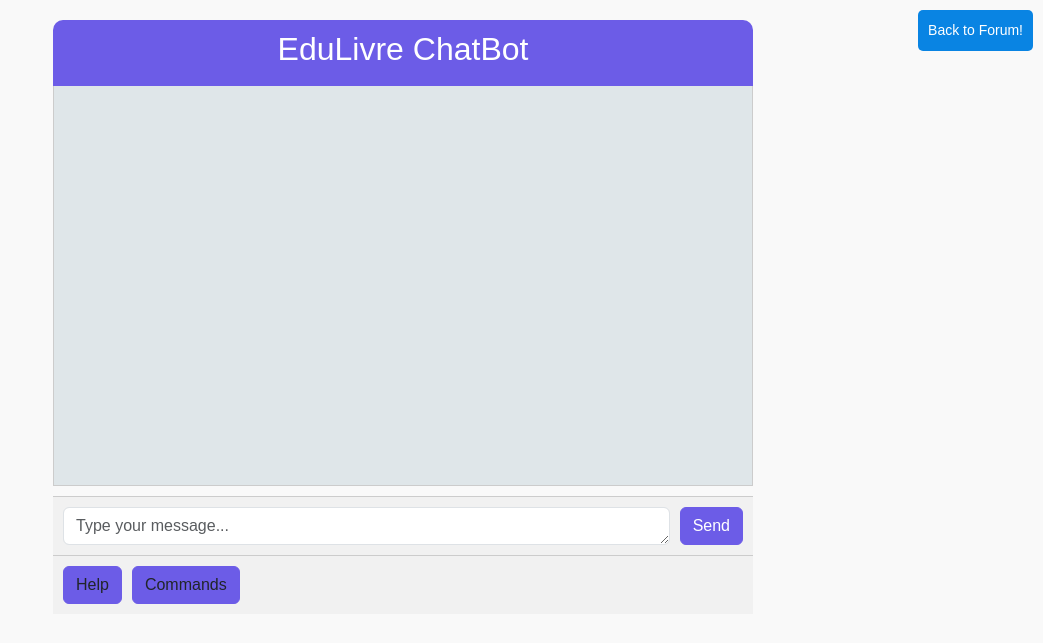
After one commit to boshbosh2025/ProjetWeb2A11_CodeCrafters, a PHP site: page /bot.php in a window 1280 px wide. The commit adds this page. Shown: the top 643 px of the page, without its empty margins (237-1280 px from the left). Run offline with PHP 8.4, Linux system fonts and the light colour scheme.

Commit message:
added a chatbot

```diff
--- /dev/null
+++ b/forum_connexion_inscription/frontoffice/View/bot.php
@@ -0,0 +1,218 @@
+<!DOCTYPE html>
+<html lang="en">
+
+<head>
+    <meta charset="UTF-8">
+    <meta name="viewport" content="width=device-width, initial-scale=1.0">
+    <title>EduLivre ChatBot</title>
+    <link href="https://cdn.jsdelivr.net/npm/bootstrap@5.3.0-alpha1/dist/css/bootstrap.min.css" rel="stylesheet">
+    <link rel="stylesheet" href="styles.css" />
+    <link rel="icon" href="logo.png" />
+    <style>
+        body {
+            font-family: 'Karla', sans-serif;
+            background-color: #f9f9f9;
+        }
+
+        .chat-container {
+            max-width: 700px;
+            margin: 20px auto;
+        }
+
+        .chat-header {
+            background-color: #6c5ce7;
+            color: white;
+            padding: 10px;
+            border-radius: 10px 10px 0 0;
+            text-align: center;
+        }
+
+        .chat-box {
+            height: 400px;
+            overflow-y: auto;
+            background-color: #dfe6e9;
+            padding: 15px;
+            border: 1px solid #ccc;
+            border-top: none;
+            margin-bottom: 10px;
+        }
+
+        .chat-message {
+            margin-bottom: 15px;
+        }
+
+        .chat-message.user {
+            text-align: right;
+        }
+
+        .chat-message.bot {
+            text-align: left;
+        }
+
+        .chat-footer {
+            display: flex;
+            gap: 10px;
+            padding: 10px;
+            background-color: #f1f1f1;
+            border-top: 1px solid #ccc;
+        }
+
+        .chat-footer textarea {
+            flex-grow: 1;
+        }
+
+        .chat-footer button {
+            background-color: #6c5ce7;
+            border-color: #6c5ce7;
+        }
+
+        .btn-custom {
+            background-color: #0984e3;
+            border-color: #0984e3;
+        }
+
+        .modal-header {
+            background-color: #6c5ce7;
+            color: white;
+        }
+
+        .modal-body {
+            text-align: center;
+        }
+
+        /* Button for Back to Forum in the Modal */
+        .back-to-forum-btn {
+            position: absolute;
+            top: 10px;
+            right: 10px;
+            background-color: #0984e3;
+            color: white;
+            border: none;
+            padding: 10px;
+            font-size: 14px;
+            border-radius: 5px;
+            cursor: pointer;
+        }
+
+        .back-to-forum-btn:hover {
+            background-color: #74b9ff;
+        }
+    </style>
+</head>
+
+<body>
+    <div class="chat-container">
+        <div class="chat-header">
+            <h2>EduLivre ChatBot</h2>
+        </div>
+        <div class="chat-box" id="chatBox">
+            <!-- Messages will dynamically populate here -->
+        </div>
+        <div class="chat-footer">
+            <textarea id="userInput" class="form-control" rows="1" placeholder="Type your message..."></textarea>
+            <button id="sendBtn" class="btn btn-primary">Send</button>
+        </div>
+        <div class="chat-footer">
+            <button id="helpBtn" class="btn btn-custom">Help</button>
+            <button id="commandsBtn" class="btn btn-custom">Commands</button>
+        </div>
+    </div>
+
+    <!-- Modal for Confirm Action -->
+    <div class="modal fade" id="actionModal" tabindex="-1" aria-labelledby="actionModalLabel" aria-hidden="true">
+        <div class="modal-dialog">
+            <div class="modal-content">
+                <div class="modal-header">
+                    <h5 class="modal-title" id="actionModalLabel">ChatBot Action</h5>
+                    <button type="button" class="btn-close" data-bs-dismiss="modal" aria-label="Close"></button>
+                </div>
+                <div class="modal-body">
+                    <p id="modalMessage">Are you sure you want to perform this action?</p>
+                </div>
+                <div class="modal-footer">
+                    <button type="button" class="btn btn-secondary" data-bs-dismiss="modal">Cancel</button>
+                    <button type="button" class="btn btn-primary" id="confirmActionBtn">Confirm</button>
+                </div>
+            </div>
+        </div>
+    </div>
+
+    <!-- Button to go back to the forum -->
+    <button class="back-to-forum-btn" onclick="window.location.href='../View/index.php';">Back to Forum!</button>
+
+    <script>
+        document.addEventListener('DOMContentLoaded', function () {
+            const chatBox = document.getElementById('chatBox');
+            const userInput = document.getElementById('userInput');
+            const sendBtn = document.getElementById('sendBtn');
+            const helpBtn = document.getElementById('helpBtn');
+            const commandsBtn = document.getElementById('commandsBtn');
+            const actionModal = new bootstrap.Modal(document.getElementById('actionModal'));
+            const modalMessage = document.getElementById('modalMessage');
+            const confirmActionBtn = document.getElementById('confirmActionBtn');
+
+            const responses = {
+                hello: "Hello! I'm EduLivre's ChatBot, here to assist you with your studies. How can I help you today?",
+                bye: "Goodbye! Study hard, and feel free to reach out anytime.",
+                help: "I can assist you with study tips, exam help, common questions, and more. Ask me something!",
+                commands: "Here are some commands I understand:\n- 'hello' : Greet me.\n- 'bye' : Say goodbye.\n- 'study tips' : Get study tips.\n- 'math help' : Get help with math.\n- 'science help' : Ask for science resources.\n- 'exam tips' : Get exam preparation tips.\n- 'cs help' : Get computer science advice.\n- 'web development help' : Ask for web development guidance.",
+                "study tips": "Here are some study tips: 1. Break your study time into short intervals (e.g., 25-30 minutes).\n2. Review your material regularly.\n3. Take short breaks to stay focused.\n4. Stay organized and keep track of deadlines.",
+                "math help": "For math problems, start by understanding the concepts. Break problems down into smaller steps, and practice regularly. You can also use online resources like Khan Academy or Wolfram Alpha for extra help.",
+                "science help": "In science, it's important to understand the basic concepts first, such as the scientific method and fundamental laws. Use visuals like diagrams and models to make concepts clearer. Don't hesitate to use online resources like Khan Academy or YouTube for more explanations.",
+                "exam tips": "Here are some exam tips: 1. Review the syllabus thoroughly. 2. Practice past papers to understand question patterns. 3. Focus on areas where you struggle the most. 4. Manage your time effectively during the exam.",
+                "history": "History is fascinating! Whether you're studying ancient civilizations or modern events, try connecting historical facts with real-life applications. Remember, history helps you understand the world today!",
+                "languages": "Learning languages can be fun and rewarding! Practice consistently, learn vocabulary every day, and immerse yourself in the language by reading, writing, or speaking with native speakers.",
+                "cs help": "Computer Science is all about solving problems with algorithms, data structures, and programming. Focus on learning the basics, like programming languages (Python, Java, C++), and understanding concepts like algorithms, databases, and operating systems.",
+                "web development help": "Web development involves creating websites. You should start by learning HTML, CSS, and JavaScript for frontend development. For backend, learn languages like Node.js, Python, or PHP. Frameworks like React or Django will also help you build modern web apps.",
+                "default": "I'm not sure how to respond to that. Please try asking something related to study tips, math, science, history, languages, computer science, or web development."
+            };
+
+            function addMessage(content, type) {
+                const messageDiv = document.createElement('div');
+                messageDiv.className = `chat-message ${type}`;
+                messageDiv.textContent = content;
+                chatBox.appendChild(messageDiv);
+                chatBox.scrollTop = chatBox.scrollHeight;
+            }
+
+            function handleUserMessage() {
+                const message = userInput.value.trim();
+                if (message) {
+                    addMessage(message, 'user');
+                    userInput.value = '';
+                    setTimeout(() => handleBotResponse(message.toLowerCase()), 500);
+                }
+            }
+
+            function handleBotResponse(userMessage) {
+                const response = responses[userMessage] || responses.default;
+                addMessage(response, 'bot');
+            }
+
+            sendBtn.addEventListener('click', handleUserMessage);
+
+            userInput.addEventListener('keydown', function (e) {
+                if (e.key === 'Enter' && !e.shiftKey) {
+                    e.preventDefault();
+                    handleUserMessage();
+                }
+            });
+
+            helpBtn.addEventListener('click', function () {
+                addMessage(responses.help, 'bot');
+            });
+
+            commandsBtn.addEventListener('click', function () {
+                addMessage(responses.commands, 'bot');
+            });
+
+            confirmActionBtn.addEventListener('click', function () {
+                addMessage("Action Confirmed!", 'bot');
+                actionModal.hide();
+            });
+        });
+    </script>
+    <script src="https://cdn.jsdelivr.net/npm/bootstrap@5.3.0-alpha1/dist/js/bootstrap.bundle.min.js"></script>
+</body>
+
+</html>
```
Also changed, not shown: forum_connexion_inscription/frontoffice/View/general.css (+16 -0 lines), forum_connexion_inscription/frontoffice/View/index.php (+6 -5 lines).
